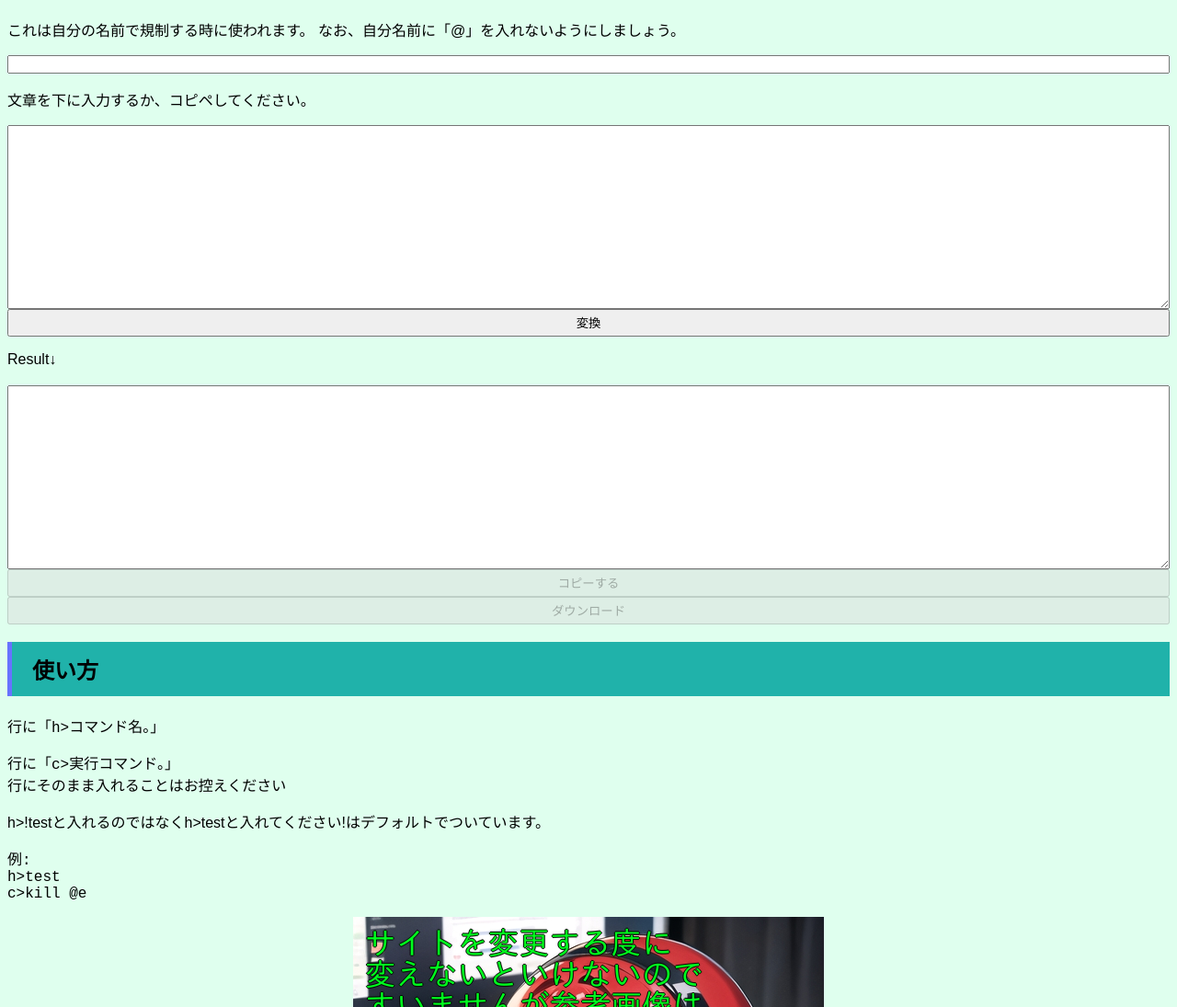
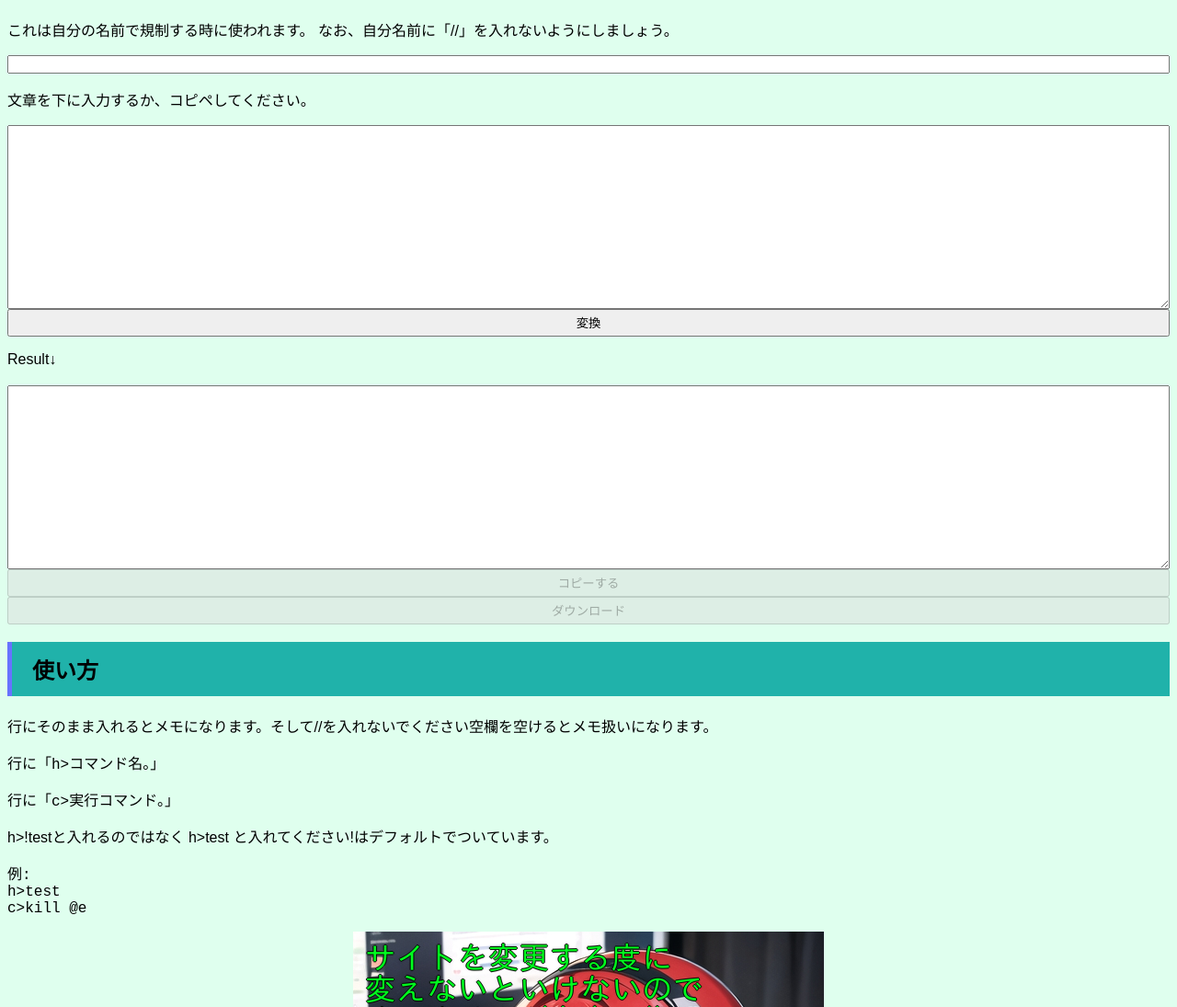
Before and after one commit to akaina0809/sightsakuseisaito, a plain HTML site: page index.html in a window 1280 px wide. Shown: the part 205-1300 px from the top of the page at 92% size. Drawn offline with Linux system fonts and the light colour scheme; a script that the page names is missing.

Commit message:
Update index.html

```diff
--- a/index.html
+++ b/index.html
@@ -45,7 +45,7 @@
 
 <span class="header_text">文章をカスタムコマンドに変換</span>
 </h2>
-<p>これは自分の名前で規制する時に使われます。 なお、自分名前に「@」を入れないようにしましょう。</p>
+<p>これは自分の名前で規制する時に使われます。 なお、自分名前に「//」を入れないようにしましょう。</p>
 <input type="text" id="name" name="name" required style="width:100%; height:20px;"><br>
 <p>文章を下に入力するか、コピペしてください。</p>
 <textarea id="honbun"  style="width:100%; height:200px;"></textarea>
@@ -65,11 +65,11 @@
 <span class="header_text">使い方</span>
 
 </h2>
-
+</p>
+行に<span style="font-family: monospace; font-size:large;"></span>そのまま入れるとメモになります。そして//を入れないでください空欄を空けるとメモ扱いになります。</p>
 <p>行に「<span style="font-family: monospace; font-size:large;">h></span>コマンド名。」<br>
-<p>行に「<span style="font-family: monospace; font-size:large;">c></span>実行コマンド。」<br>
-行に<span style="font-family: monospace; font-size:large;"></span>そのまま入れることはお控えください</p>
-h>!testと入れるのではなくh>testと入れてください!はデフォルトでついています。<br>
+<p>行に「<span style="font-family: monospace; font-size:large;">c></span>実行コマンド。」<br><p>
+h>!testと入れるのではなく h>test と入れてください!はデフォルトでついています。<br>
 <p style="font-family: monospace; font-size:large;">例:<br>
 h>test<br>
 c>kill @e<br>
@@ -87,6 +87,7 @@ c>kill @e<br>
 
 2023/06/13 - リリース<br>
 2023/07/10 - サイトを変更<br>
+2023/07/11 - サイトの説明文とコマンドを変更<br>
 
   <p>赫稲サイトへようこそ！</p>
   <p>Welcome to the akaina site!</p>
```
